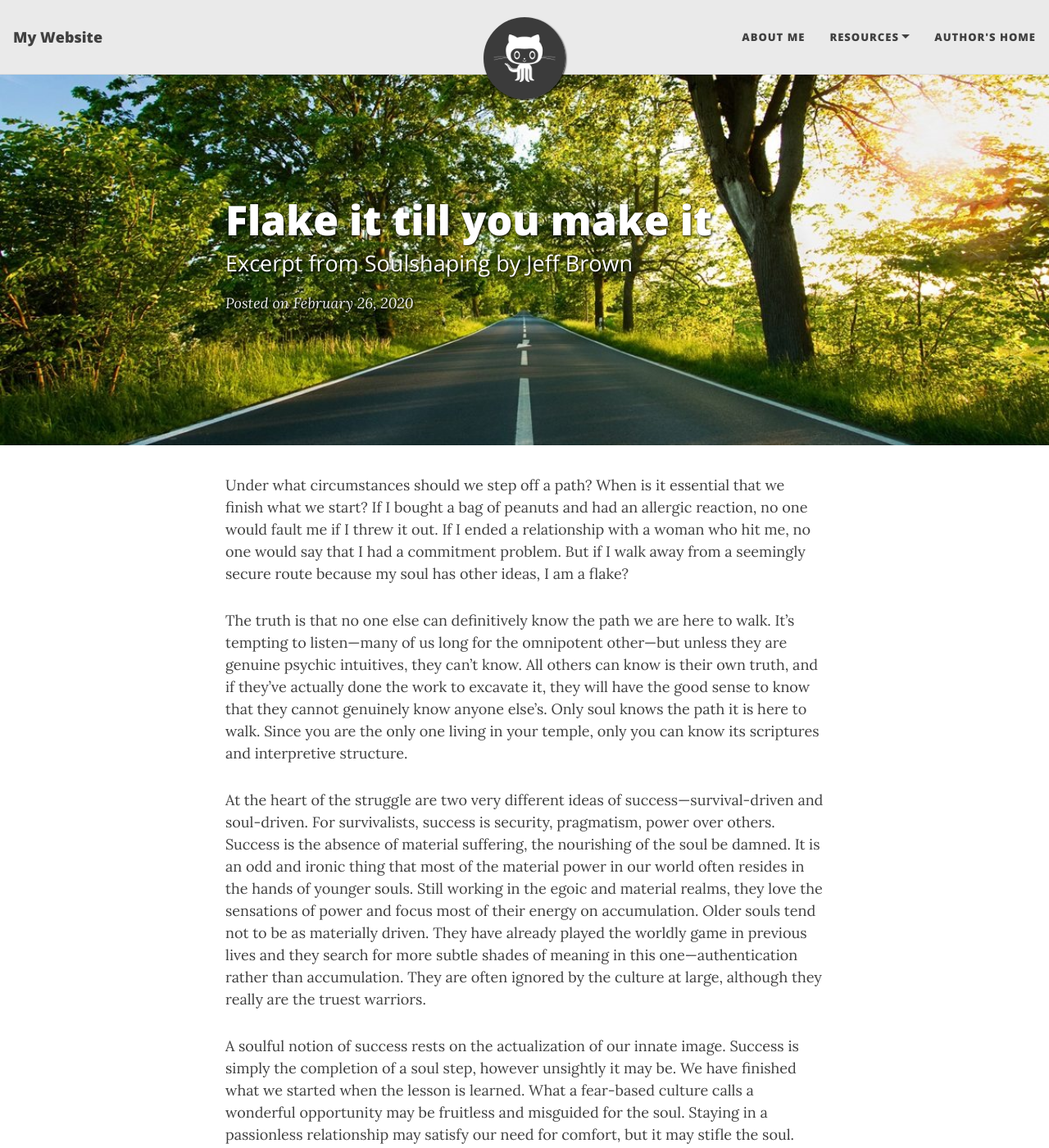
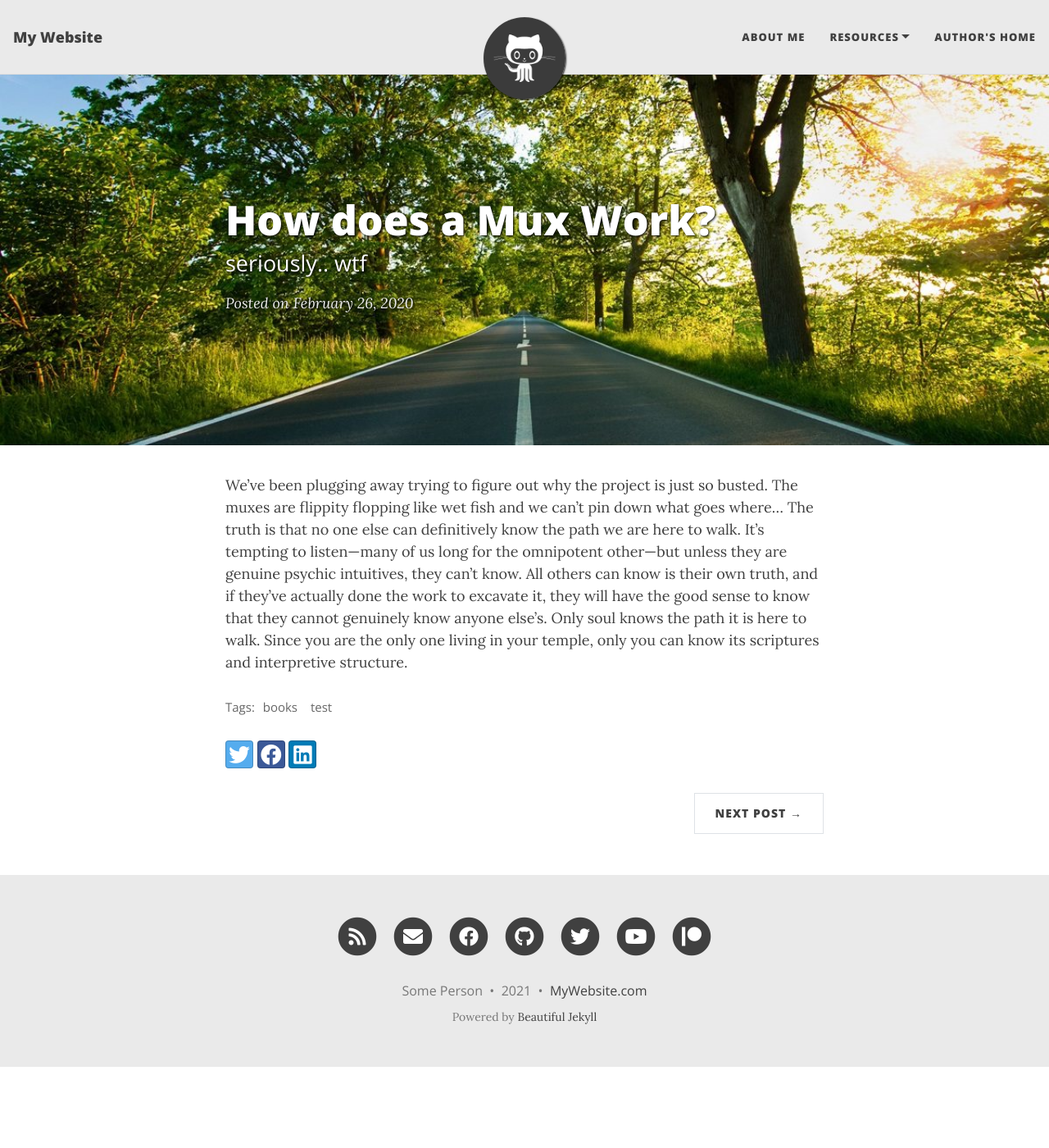
Before and after one commit to Conrad-Rowling/Li-CellTesting_Script, a Jekyll site: the page built from _posts/2020-02-26-flake-it-till-you-make-it.md, in a window 1280 px wide and 1400 px high. Shown: the whole window at 82% size. Built offline with Jekyll 4.4.1, drawn with Linux system fonts in a browser that asks for light colours; nearby versions of some CDN libraries; some of the changed text lies outside the part shown.

```diff
--- a/_posts/2020-02-26-flake-it-till-you-make-it.md
+++ b/_posts/2020-02-26-flake-it-till-you-make-it.md
@@ -1,17 +1,11 @@
 ---
 layout: post
-title: Flake it till you make it
-subtitle: Excerpt from Soulshaping by Jeff Brown
+title: How does a Mux Work?
+subtitle: seriously.. wtf
 cover-img: /assets/img/path.jpg
 thumbnail-img: /assets/img/thumb.png
 share-img: /assets/img/path.jpg
 tags: [books, test]
 ---
 
-Under what circumstances should we step off a path? When is it essential that we finish what we start? If I bought a bag of peanuts and had an allergic reaction, no one would fault me if I threw it out. If I ended a relationship with a woman who hit me, no one would say that I had a commitment problem. But if I walk away from a seemingly secure route because my soul has other ideas, I am a flake?
-
-The truth is that no one else can definitively know the path we are here to walk. It’s tempting to listen—many of us long for the omnipotent other—but unless they are genuine psychic intuitives, they can’t know. All others can know is their own truth, and if they’ve actually done the work to excavate it, they will have the good sense to know that they cannot genuinely know anyone else’s. Only soul knows the path it is here to walk. Since you are the only one living in your temple, only you can know its scriptures and interpretive structure.
-
-At the heart of the struggle are two very different ideas of success—survival-driven and soul-driven. For survivalists, success is security, pragmatism, power over others. Success is the absence of material suffering, the nourishing of the soul be damned. It is an odd and ironic thing that most of the material power in our world often resides in the hands of younger souls. Still working in the egoic and material realms, they love the sensations of power and focus most of their energy on accumulation. Older souls tend not to be as materially driven. They have already played the worldly game in previous lives and they search for more subtle shades of meaning in this one—authentication rather than accumulation. They are often ignored by the culture at large, although they really are the truest warriors.
-
-A soulful notion of success rests on the actualization of our innate image. Success is simply the completion of a soul step, however unsightly it may be. We have finished what we started when the lesson is learned. What a fear-based culture calls a wonderful opportunity may be fruitless and misguided for the soul. Staying in a passionless relationship may satisfy our need for comfort, but it may stifle the soul. Becoming a famous lawyer is only worthwhile if the soul demands it. It is an essential failure if you are called to be a monastic this time around. If you need to explore and abandon ten careers in order to stretch your soul toward its innate image, then so be it. Flake it till you make it.
+We've been plugging away trying to figure out why the project is just so busted. The muxes are flippity flopping like wet fish and we can't pin down what goes where... The truth is that no one else can definitively know the path we are here to walk. It’s tempting to listen—many of us long for the omnipotent other—but unless they are genuine psychic intuitives, they can’t know. All others can know is their own truth, and if they’ve actually done the work to excavate it, they will have the good sense to know that they cannot genuinely know anyone else’s. Only soul knows the path it is here to walk. Since you are the only one living in your temple, only you can know its scriptures and interpretive structure.
--- a/index.html
+++ /dev/null
@@ -1,5 +0,0 @@
----
-layout: home
-title: My website
-subtitle: This is where I will tell my friends way too much about me
----
```
Also changed, not shown: _posts/2020-02-28-test-markdown.md (+1 -1 lines).
